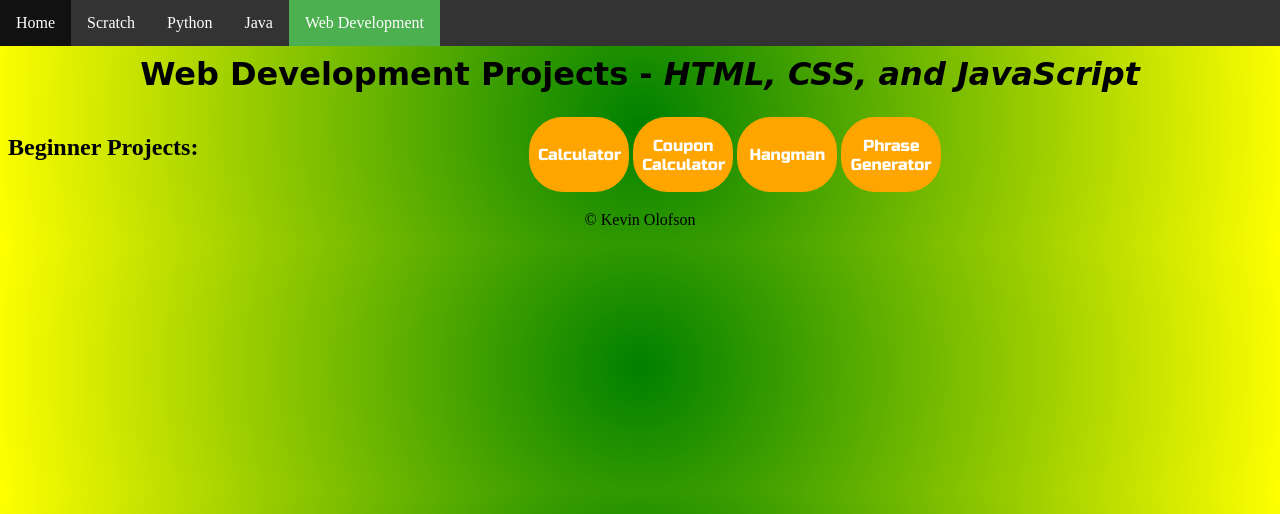
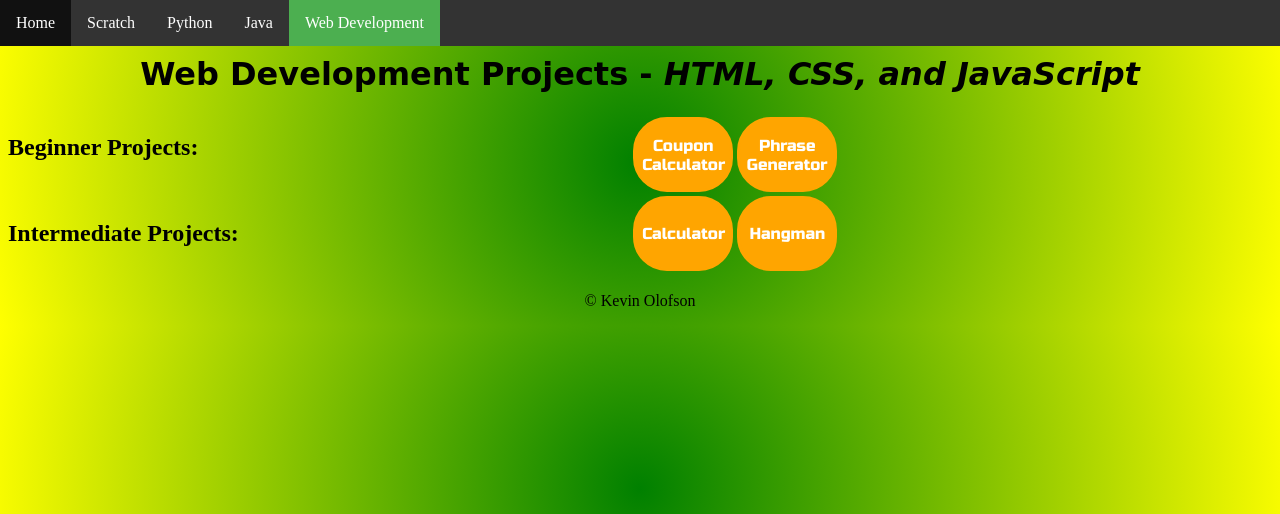
Before and after one commit to TCSSCodeCoachKevin/TCSSCodeCoachKevin.github.io, a PHP site: page /html_projects.html in a window 1280 px wide. Shown: the top 514 px of the page. Run offline with PHP 8.4, Linux system fonts and the light colour scheme.

Commit message:
complete website

```diff
--- a/css/style.css
+++ b/css/style.css
@@ -33,7 +33,13 @@ hr {
 	list-style-position: inside;
 }
 
-#row_1 {
+#row2 {
+  position: absolute;
+  top: 200px;
+  left 0;
+}
+
+#row1 {
   positon: absolute;
   float: left;
 }
--- a/html_projects.html
+++ b/html_projects.html
@@ -18,14 +18,23 @@
 		<!-- End of Navbar -->
 		<div class="page" align="center">
 			<h1>Web Development Projects - <i>HTML, CSS, and JavaScript</i></h1>
+      <!-- BEGINNER -->
 			<table>
-        <h2 id="row_1">Beginner Projects:</h2>
+        <h2 id="row1">Beginner Projects:</h2>
+        <!-- ROW 1 -->
 				<tr>
-					<td><a href="web_projects/Calculator.zip"><button class="html_buttons">Calculator</button></a></td>
           <td><a href="web_projects/CouponCalculator.zip"><button class="html_buttons">Coupon Calculator</button></a></td>
-          <td><a href="web_projects/Hangman.zip"><button class="html_buttons">Hangman</button></a></td>
           <td><a href="web_projects/PhraseGenerator.zip"><button class="html_buttons">Phrase Generator</button></a></td>
 				</tr>
+        <!-- Intermediate -->
+        <h2 id="row2" class="rows">Intermediate Projects:</h2>
+        <tr>
+          <td><a href="web_projects/Calculator.zip"><button class="html_buttons">Calculator</button></a></td>
+          <td><a href="web_projects/Hangman.zip"><button class="html_buttons">Hangman</button></a></td>
+        </tr>
+        <!-- Skilled -->
+        <tr>
+        </tr>
 			</table>
 			<p>&copy; Kevin Olofson</p>
 		</div>
```
Also changed, not shown: python_projects.html (+7 -0 lines), 2 other files.
